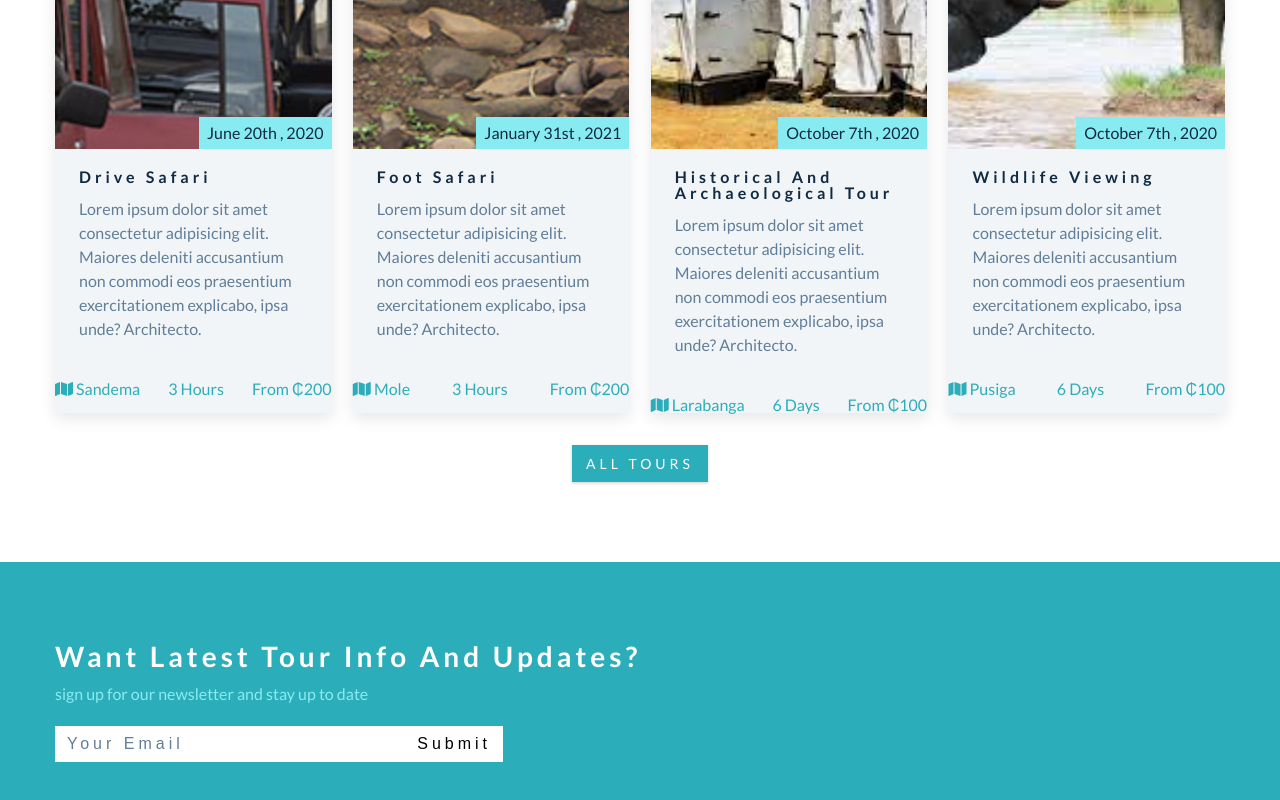
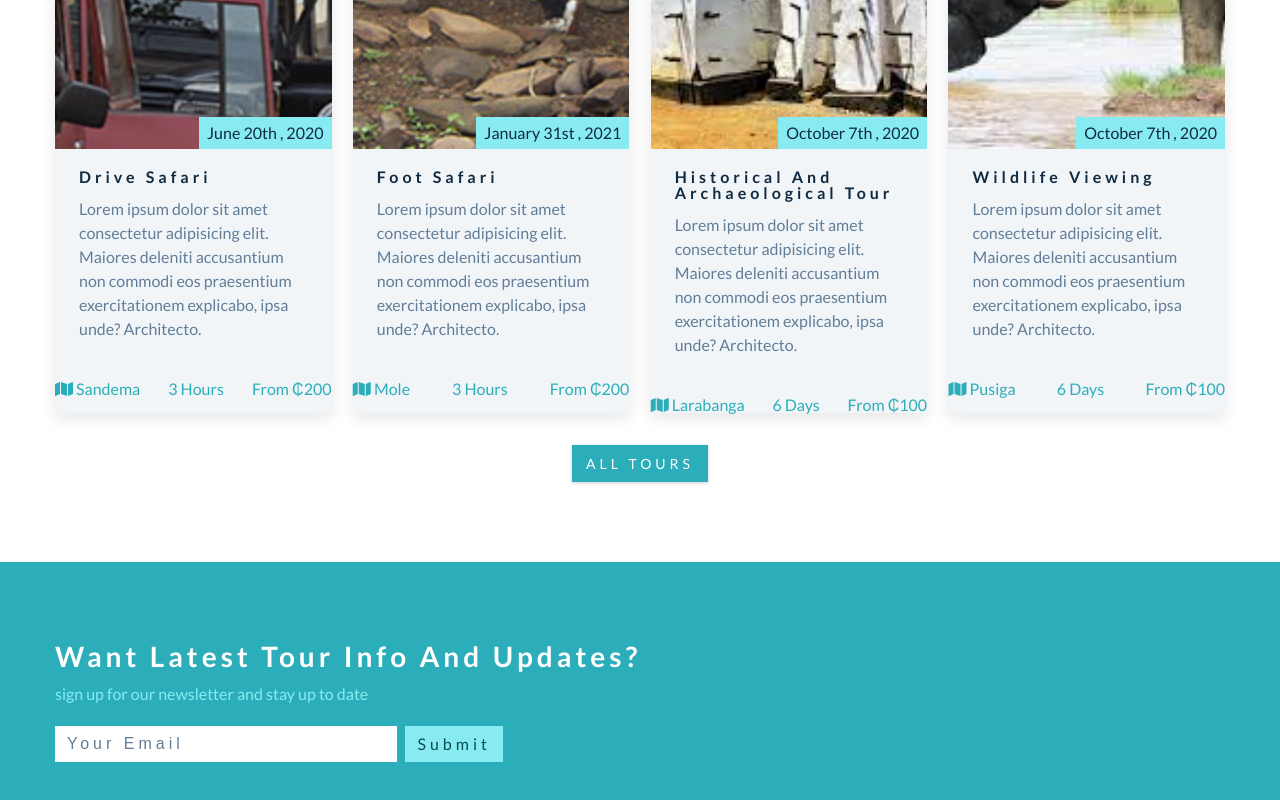
Before and after one commit to jamesAlhassan/MoleTour, a plain HTML site: page index.html in a window 1280 px wide. Shown: the part 2172-2972 px from the top of the page. Drawn offline with Linux system fonts and the light colour scheme.

Commit message:
Add  Contact css/ submit-btn

```diff
--- a/css/styles.css
+++ b/css/styles.css
@@ -446,6 +446,15 @@ Contact
 .form-control::placeholder {
   color: inherit;
 }
+.submit-btn {
+  margin-left: 0.5rem;
+  font-family: var(--ff-primary);
+  background: var(--clr-primary-8);
+  color: var(--clr-primary-1);
+  cursor: pointer;
+  transition: var(--transition);
+}
+
 /*
 ===============
 Gallery
```
